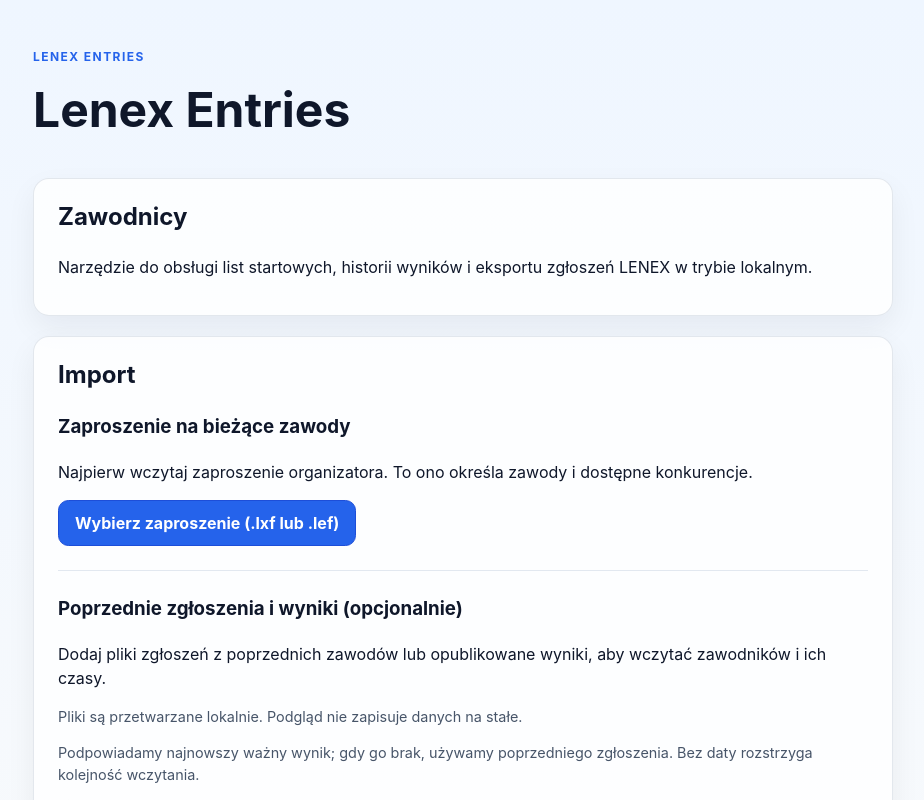
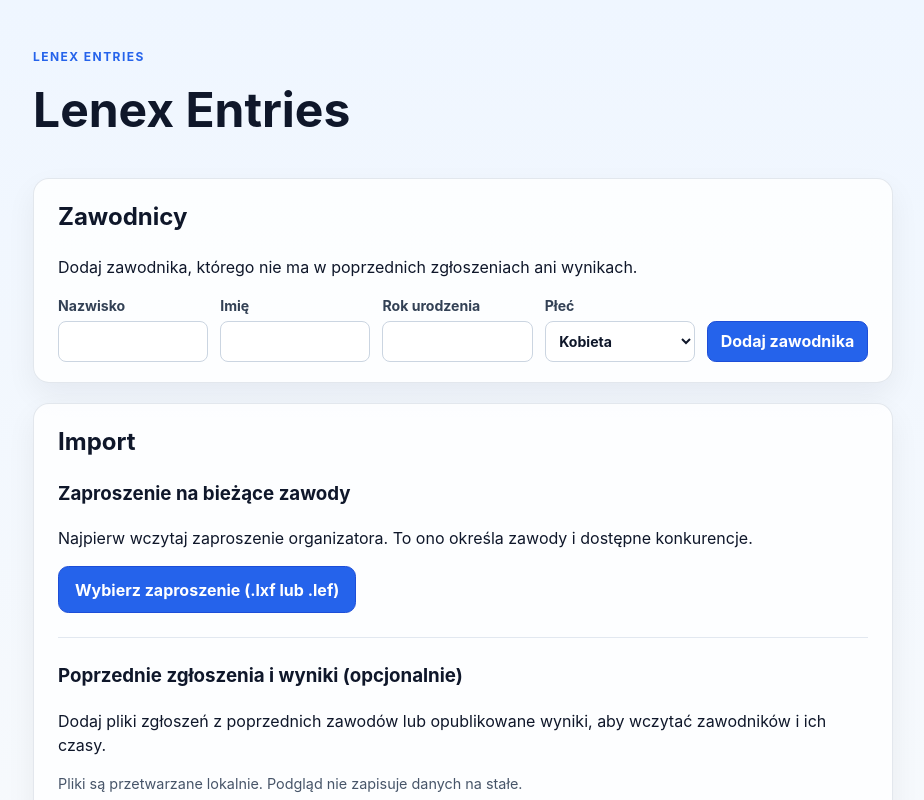
Before and after one commit to michaldraminski/zgloszeniator, a React (Vite) app in the folder apps/web/: page / in a window 1280 px wide. Shown: the top 800 px of the page, without its empty margins (177-1101 px from the left). Built offline with nearby package versions, Linux system fonts and the light colour scheme.

Commit message:
Allow manual athlete creation

```diff
--- a/apps/web/src/App.tsx
+++ b/apps/web/src/App.tsx
@@ -1,4 +1,4 @@
-import { useState } from 'react';
+import { useState, type FormEvent } from 'react';
 
 import {
   buildAthleteEventOptions,
@@ -11,6 +11,8 @@ import {
   type AthleteEntryOptions,
   type AthleteEventOption,
   type Meet,
+  type Gender,
+  type IncomingAthlete,
   type ParsedLenexDocument,
 } from '@lenex-entries/core';
 
@@ -101,6 +103,14 @@ export default function App() {
   const [historicalFiles, setHistoricalFiles] = useState<HistoricalFile[]>([]);
   const [historyLoading, setHistoryLoading] = useState(false);
   const [rejectedHistoryFiles, setRejectedHistoryFiles] = useState<RejectedHistoryFile[]>([]);
+  const [localAthletes, setLocalAthletes] = useState<IncomingAthlete[]>([]);
+  const [athleteForm, setAthleteForm] = useState({
+    lastName: '',
+    firstName: '',
+    birthYear: '',
+    gender: 'F' as Gender,
+  });
+  const [athleteFormError, setAthleteFormError] = useState('');
   const [selectedAthleteKeys, setSelectedAthleteKeys] = useState<string[]>([]);
   const [selectedEventIds, setSelectedEventIds] = useState<Record<string, string[]>>({});
   const [editedTimes, setEditedTimes] = useState<Record<string, Record<string, string>>>({});
@@ -108,11 +118,24 @@ export default function App() {
     historicalFiles.map(({ document }) => document),
     historicalFiles.map(({ fileName }) => fileName),
   );
+  const rosterByKey = new Map<string, IncomingAthlete>();
+  for (const athlete of [...importedHistory.athletes, ...localAthletes]) {
+    rosterByKey.set(identityKey(athlete), athlete);
+  }
+  const rosterAthletes = [...rosterByKey.values()].sort((left, right) => {
+    const collator = new Intl.Collator('pl', { sensitivity: 'base' });
+    return (
+      collator.compare(left.lastName, right.lastName) ||
+      collator.compare(left.firstName, right.firstName) ||
+      left.birthYear - right.birthYear
+    );
+  });
+  const historyWithRoster = { ...importedHistory, athletes: rosterAthletes };
   const selectedEntryOptions =
     invitationState.kind === 'loaded'
       ? buildAthleteEventOptions(
           invitationState.meet,
-          importedHistory,
+          historyWithRoster,
           new Set(selectedAthleteKeys),
         )
       : [];
@@ -161,6 +184,33 @@ export default function App() {
       ...current,
       [athleteKey]: { ...current[athleteKey], [eventId]: value },
     }));
+  }
+
+  function addAthlete(event: FormEvent<HTMLFormElement>): void {
+    event.preventDefault();
+    const birthYear = Number(athleteForm.birthYear);
+    const athlete: IncomingAthlete = {
+      lastName: athleteForm.lastName.trim(),
+      firstName: athleteForm.firstName.trim(),
+      birthYear,
+      gender: athleteForm.gender,
+    };
+
+    if (!athlete.lastName || !athlete.firstName || !Number.isSafeInteger(birthYear)) {
+      setAthleteFormError(pl.roster.invalidAthlete);
+      return;
+    }
+
+    const athleteKey = identityKey(athlete);
+    if (rosterByKey.has(athleteKey)) {
+      setAthleteFormError(pl.roster.duplicateAthlete);
+      return;
+    }
+
+    setLocalAthletes((current) => [...current, athlete]);
+    setSelectedAthleteKeys((current) => [...current, athleteKey]);
+    setAthleteFormError('');
+    setAthleteForm({ lastName: '', firstName: '', birthYear: '', gender: 'F' });
   }
 
   async function loadInvitation(file: File): Promise<void> {
@@ -223,7 +273,53 @@ export default function App() {
 
       <section className="panel">
         <h2>{pl.sections.roster}</h2>
-        <p>{pl.appDescription}</p>
+        <p>{pl.roster.description}</p>
+        <form className="athlete-form" onSubmit={addAthlete}>
+          <label>
+            <span>{pl.roster.lastName}</span>
+            <input
+              required
+              value={athleteForm.lastName}
+              onChange={(event) => setAthleteForm((current) => ({ ...current, lastName: event.target.value }))}
+            />
+          </label>
+          <label>
+            <span>{pl.roster.firstName}</span>
+            <input
+              required
+              value={athleteForm.firstName}
+              onChange={(event) => setAthleteForm((current) => ({ ...current, firstName: event.target.value }))}
+            />
+          </label>
+          <label>
+            <span>{pl.roster.birthYear}</span>
+            <input
+              required
+              type="number"
+              inputMode="numeric"
+              min="1900"
+              max="2100"
+              step="1"
+              value={athleteForm.birthYear}
+              onChange={(event) => setAthleteForm((current) => ({ ...current, birthYear: event.target.value }))}
+            />
+          </label>
+          <label>
+            <span>{pl.roster.gender}</span>
+            <select
+              value={athleteForm.gender}
+              onChange={(event) => setAthleteForm((current) => ({ ...current, gender: event.target.value as Gender }))}
+            >
+              <option value="F">{pl.roster.genderFemale}</option>
+              <option value="M">{pl.roster.genderMale}</option>
+            </select>
+          </label>
+          <button type="submit">{pl.roster.addAthlete}</button>
+        </form>
+        {athleteFormError && <p className="form-error" role="alert">{athleteFormError}</p>}
+        {localAthletes.length > 0 && (
+          <p className="privacy-note">{pl.roster.sessionOnly} {localAthletes.length}</p>
+        )}
       </section>
 
       <section className="panel">
@@ -362,7 +458,7 @@ export default function App() {
         )}
       </section>
 
-      {invitationState.kind === 'loaded' && historicalFiles.length > 0 && (
+      {invitationState.kind === 'loaded' && (historicalFiles.length > 0 || localAthletes.length > 0) && (
         <section className="panel entry-planner">
           <div className="entry-planner-header">
             <div>
@@ -375,7 +471,7 @@ export default function App() {
             </p>
           </div>
 
-          {importedHistory.athletes.length === 0 ? (
+          {rosterAthletes.length === 0 ? (
             <p>{pl.fileImport.noAthletes}</p>
           ) : (
             <>
@@ -383,7 +479,7 @@ export default function App() {
                 <button
                   type="button"
                   onClick={() =>
-                    setSelectedAthleteKeys(importedHistory.athletes.map((athlete) => identityKey(athlete)))
+                    setSelectedAthleteKeys(rosterAthletes.map((athlete) => identityKey(athlete)))
                   }
                 >
                   {pl.fileImport.selectAllAthletes}
@@ -395,7 +491,7 @@ export default function App() {
 
               <div className="entry-planner-grid">
                 <div className="athlete-list" aria-label={pl.fileImport.athleteListLabel}>
-                  {importedHistory.athletes.map((athlete) => {
+                  {rosterAthletes.map((athlete) => {
                     const athleteKey = identityKey(athlete);
                     return (
                     <label className="athlete-choice" key={athleteKey}>
--- a/apps/web/src/i18n/pl.ts
+++ b/apps/web/src/i18n/pl.ts
@@ -6,6 +6,19 @@ export const pl = {
     roster: 'Zawodnicy',
     import: 'Import',
     export: 'Eksport',
+  },
+  roster: {
+    description: 'Dodaj zawodnika, którego nie ma w poprzednich zgłoszeniach ani wynikach.',
+    lastName: 'Nazwisko',
+    firstName: 'Imię',
+    birthYear: 'Rok urodzenia',
+    gender: 'Płeć',
+    genderFemale: 'Kobieta',
+    genderMale: 'Mężczyzna',
+    addAthlete: 'Dodaj zawodnika',
+    invalidAthlete: 'Uzupełnij poprawnie wszystkie dane zawodnika.',
+    duplicateAthlete: 'Zawodnik o tych danych jest już na liście.',
+    sessionOnly: 'Ręcznie dodani zawodnicy są dostępni tylko do odświeżenia strony. Liczba:',
   },
   fileImport: {
     invitationHeading: 'Zaproszenie na bieżące zawody',
--- a/apps/web/src/index.css
+++ b/apps/web/src/index.css
@@ -62,6 +62,60 @@ h1 {
 
 ul {
   padding-left: 1.25rem;
+}
+
+.athlete-form {
+  display: grid;
+  grid-template-columns: repeat(4, minmax(0, 1fr)) auto;
+  align-items: end;
+  gap: 0.75rem;
+}
+
+.athlete-form label {
+  display: grid;
+  gap: 0.3rem;
+  color: #334155;
+  font-size: 0.88rem;
+  font-weight: 650;
+}
+
+.athlete-form input,
+.athlete-form select {
+  width: 100%;
+  min-height: 2.55rem;
+  padding: 0.45rem 0.6rem;
+  border: 1px solid #cbd5e1;
+  border-radius: 0.5rem;
+  background: #fff;
+  color: #0f172a;
+  font: inherit;
+}
+
+.athlete-form input:focus,
+.athlete-form select:focus {
+  outline: 3px solid #bfdbfe;
+  border-color: #2563eb;
+}
+
+.athlete-form button {
+  min-height: 2.55rem;
+  padding: 0.45rem 0.8rem;
+  border: 1px solid #1d4ed8;
+  border-radius: 0.55rem;
+  background: #2563eb;
+  color: #fff;
+  font: inherit;
+  font-weight: 650;
+  cursor: pointer;
+}
+
+.athlete-form button:hover {
+  background: #1d4ed8;
+}
+
+.form-error {
+  margin: 0.7rem 0 0;
+  color: #b91c1c;
 }
 
 .file-picker {
@@ -334,6 +388,14 @@ hr {
 }
 
 @media (max-width: 700px) {
+  .athlete-form {
+    grid-template-columns: repeat(2, minmax(0, 1fr));
+  }
+
+  .athlete-form button {
+    grid-column: 1 / -1;
+  }
+
   .entry-planner-header {
     align-items: flex-start;
     flex-direction: column;
```
